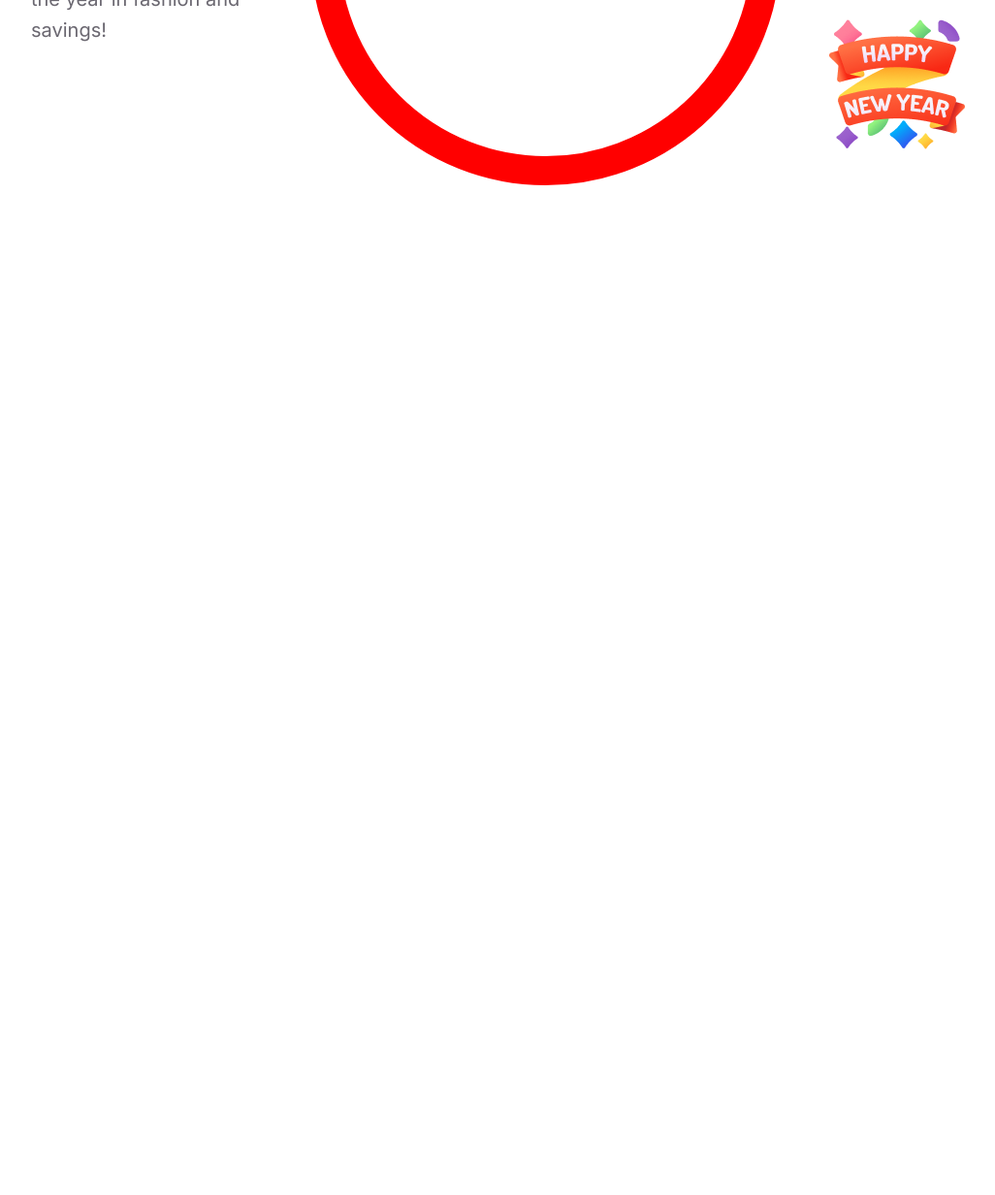
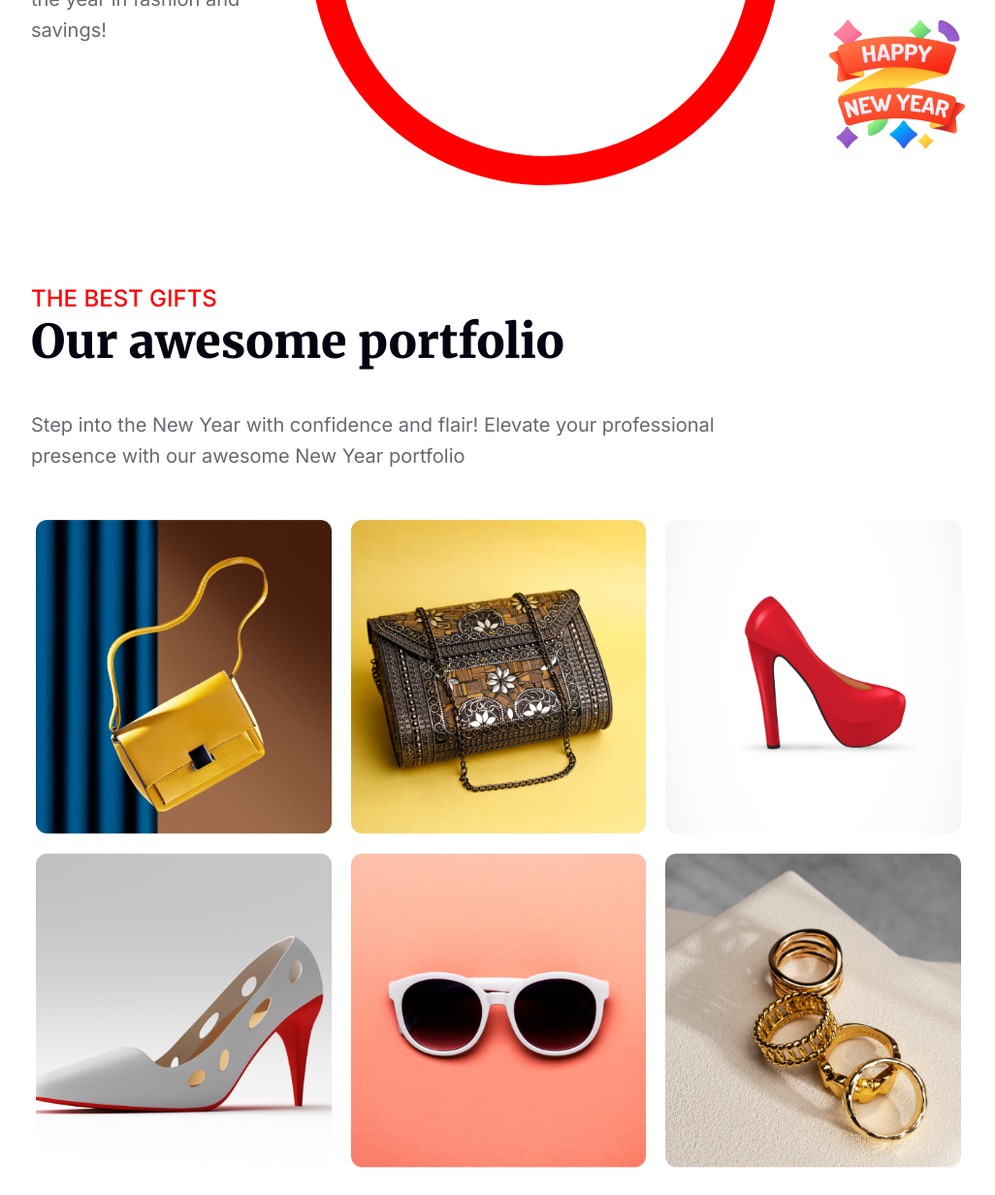
Before and after one commit to tayesh/newYearNewMission, a plain HTML site: page index.html in a window 1280 px wide. Shown: the part 3575-4807 px from the top of the page at 97% size, without its empty margins (126-1152 px from the left). Before the commit the page ends 3794 px from the top, so only its background shows below. Drawn offline with Linux system fonts and the light colour scheme.

Commit message:
best gifts done

```diff
--- a/index.html
+++ b/index.html
@@ -63,6 +63,24 @@
             </div>
 
         </section>
+        <section id="bestGifts">
+            <div class="commingSoon">
+                <h4>THE BEST GIFTS</h4>
+                <h2>Our awesome portfolio</h2>
+                <p>Step into the New Year with confidence and flair! Elevate your professional <br> presence with our awesome New Year portfolio</p>
+
+            </div>
+            <div id="gridc">
+                <img src="images/Rectangle 3.png" alt="">
+                <img src="images/Rectangle 4.png" alt="">
+                <img src="images/Rectangle 5.png" alt="">
+                <img src="images/Rectangle 6.png" alt="">
+                <img src="images/Rectangle 7.png" alt="">
+                <img src="images/Rectangle 8.png" alt="">
+
+            </div>
+
+        </section>
     </main>
 
 </body>
--- a/style.css
+++ b/style.css
@@ -191,3 +191,19 @@ header h2{
     font-weight: 400;
     line-height: 32px
 }
+
+
+/*best gifts*/
+#bestGifts #gridc{
+    display: grid;
+    grid-template-columns: repeat(3,1fr);
+    gap: 20px;
+    padding: 0 35px;
+
+}
+#gridc img{
+    width: 100%;
+}
+#bestGifts{
+    padding: 20px 120px;
+}
```
